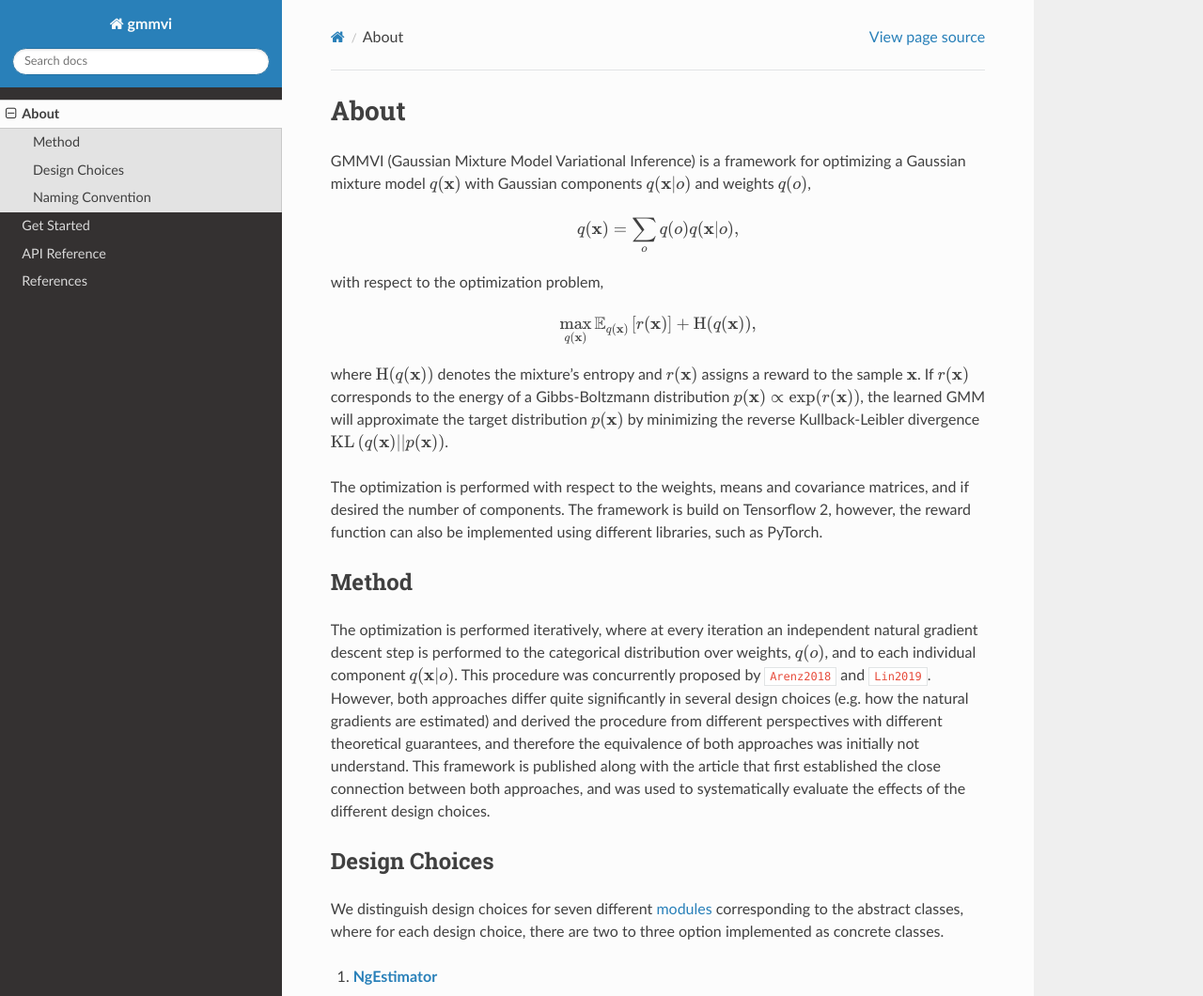
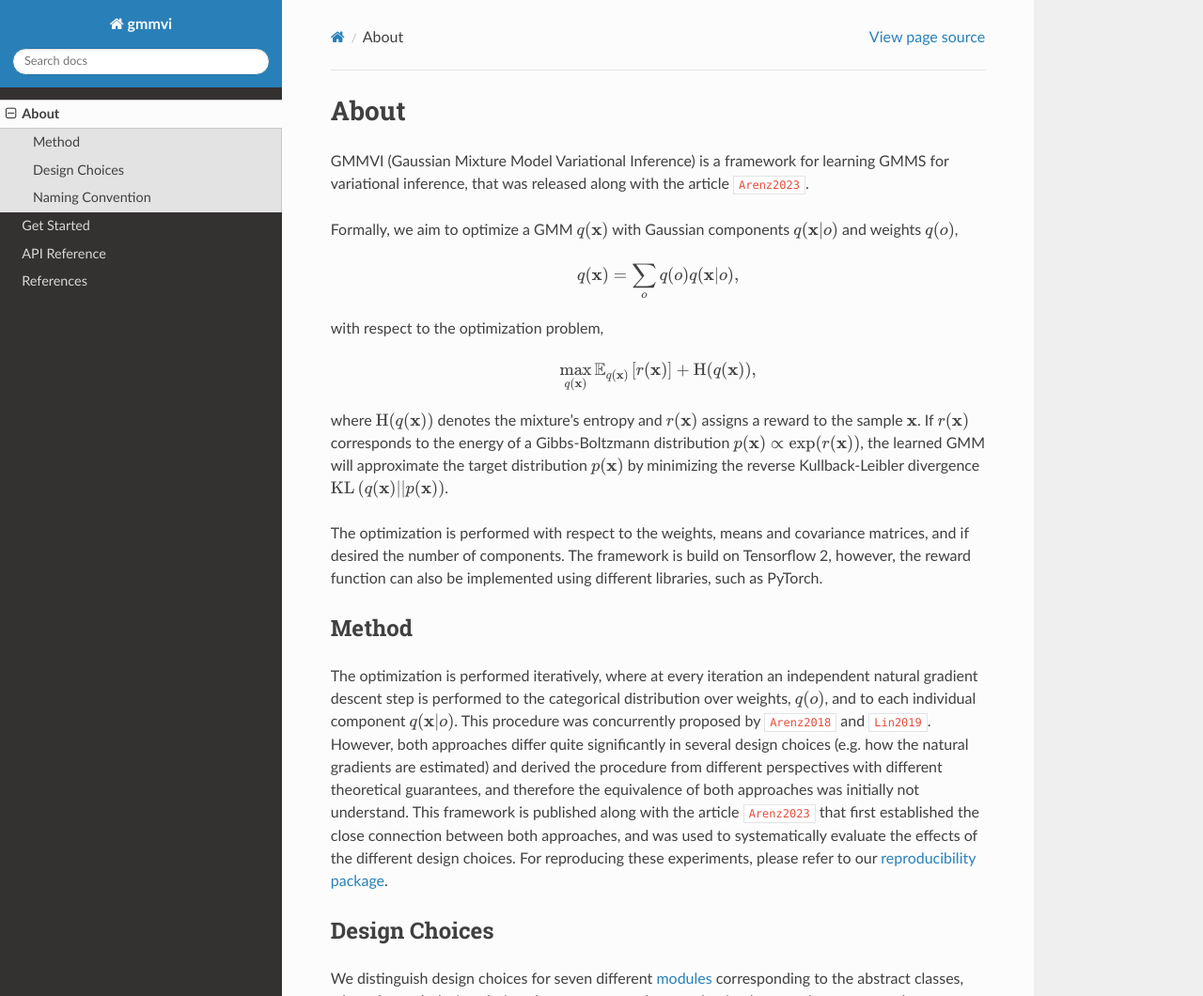
Before and after one commit to OlegArenz/gmmvi, a Sphinx documentation site: the page built from docs/source/about.rst, in a window 1280 px wide and 1400 px high, cut to the strip 0-1060 px from the top of the window. Shown: the whole strip at 94% size. Built offline with Sphinx 7.4.7 and the Read the Docs theme 2.0.0, drawn with Linux system fonts in a browser that asks for light colours; formulas are drawn with MathJax 3; cross-references to code outside the pages are shown as plain code.

Commit message:
Added link to TMLR paper

```diff
--- a/docs/source/about.rst
+++ b/docs/source/about.rst
@@ -1,7 +1,10 @@
 About
 =====
 
-GMMVI (Gaussian Mixture Model Variational Inference) is a framework for optimizing a Gaussian mixture model
+GMMVI (Gaussian Mixture Model Variational Inference) is a framework for learning GMMS for variational inference,
+that was released along with the article :cite:p:`Arenz2023`.
+
+Formally, we aim to optimize a GMM
 :math:`q(\mathbf{x})` with Gaussian components :math:`q(\mathbf{x}|o)` and weights :math:`q(o)`,
 
 .. math::
@@ -30,8 +33,9 @@ performed to the categorical distribution over weights, :math:`q(o)`, and to eac
 However, both approaches differ quite significantly in several design choices (e.g. how the natural gradients are
 estimated) and derived the procedure from different perspectives with different theoretical guarantees, and therefore
 the equivalence of both approaches was initially not understand. This framework is published along with the article
-that first established the close connection between both approaches, and was used to systematically evaluate the
-effects of the different design choices.
+:cite:p:`Arenz2023` that first established the close connection between both approaches, and was used to systematically evaluate the
+effects of the different design choices. For reproducing these experiments, please refer to our
+`reproducibility package <https://github.com/OlegArenz/gmmvi-reproducibility>`_.
 
 .. _design choices:
 
--- a/docs/source/refs.bib
+++ b/docs/source/refs.bib
@@ -121,3 +121,11 @@
   booktitle = 	 {International Conference on Machine Learning (ICML)},
   year = 	 {2018},
 }
+@article{
+  Arenz2023,
+  title={A Unified Perspective on Natural Gradient Variational Inference with Gaussian Mixture Models},
+  author={Arenz, O. and Dahlinger, P. and Ye, Z. and Volpp, M. and Neumann, G.},
+  journal={Transactions on Machine Learning Research},
+  year={2023},
+  url={https://openreview.net/forum?id=tLBjsX4tjs},
+}
```
